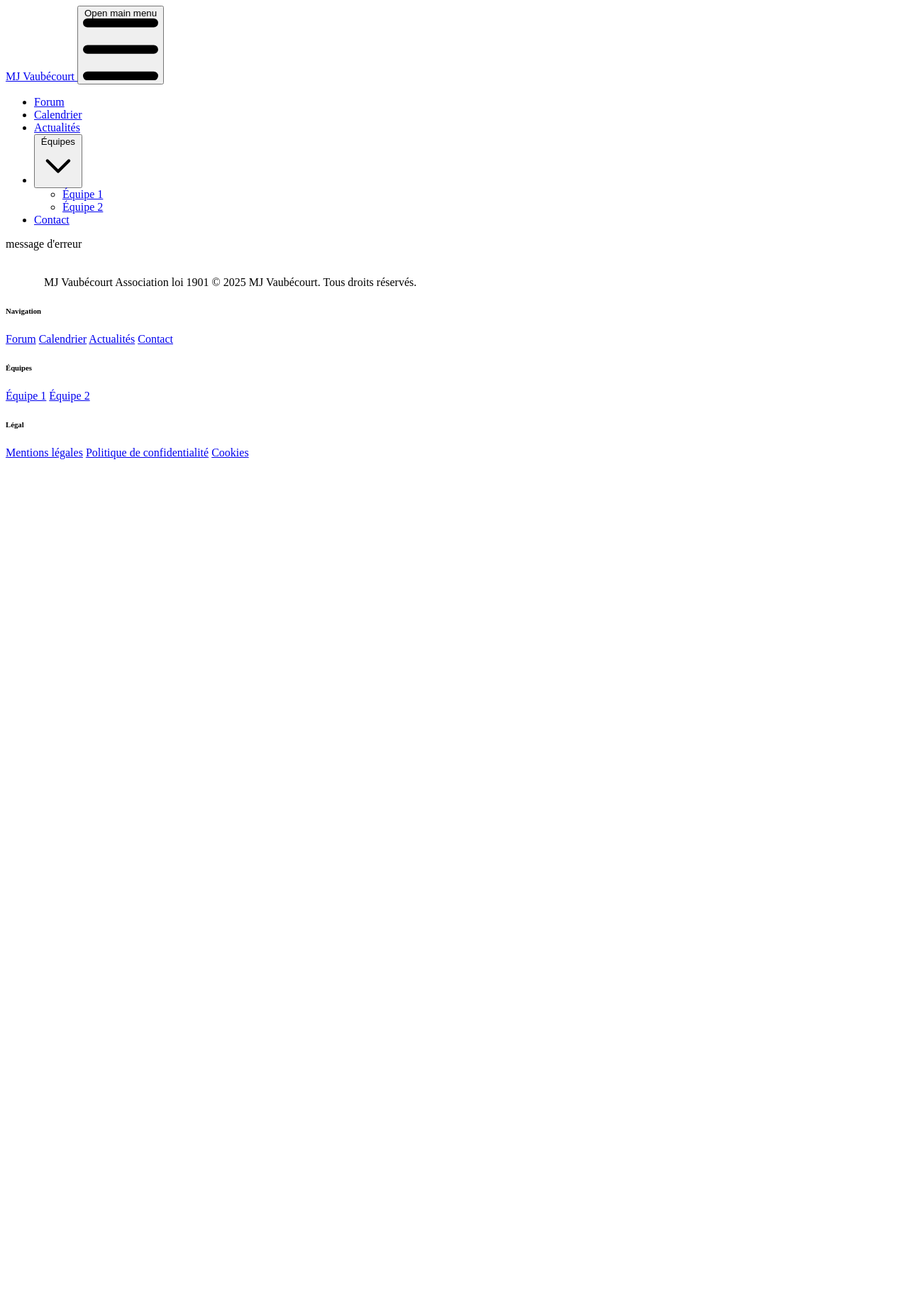
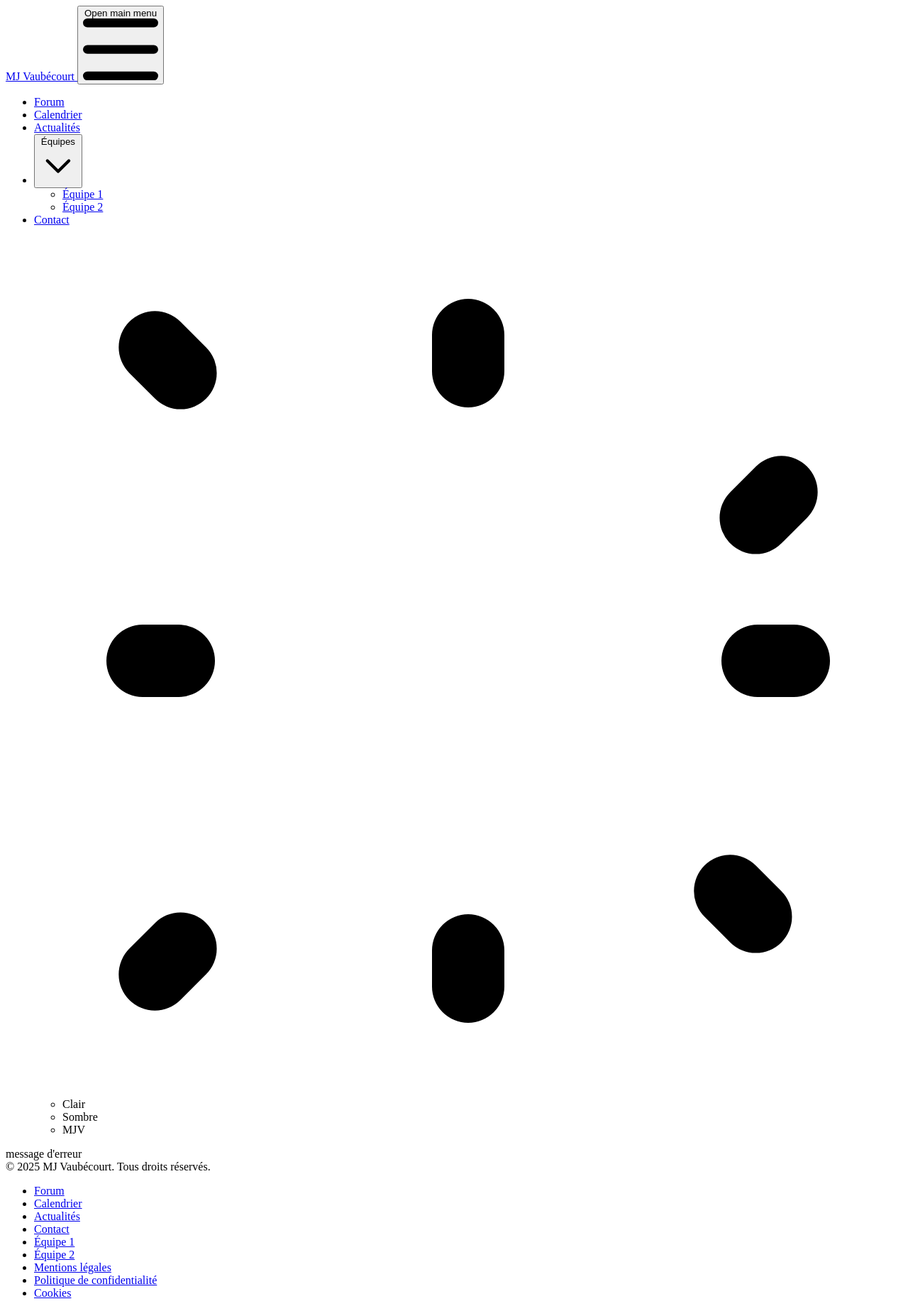
Before and after one commit to BaptChau/mjv-web, a Symfony app: template templates/forum/error.html.twig in a window 1280 px wide. Shown: the whole page at 71% size. Before the commit the page ends 647 px from the top, so only its background shows below. Run offline with Twig, Linux system fonts and the light colour scheme; the template is opened without the code that fills it, so the values that code supplies are empty; some libraries are stand-ins or nearby versions.

Commit message:
feat: style forum

```diff
--- a/assets/styles/app.css
+++ b/assets/styles/app.css
@@ -1,4 +1,4 @@
 @import "tailwindcss";
 @plugin "daisyui" {
-    themes: halloween --default
+    themes: light --default, dark --prefersdark, halloween;
 };
--- a/src/Entity/ForumPost.php
+++ b/src/Entity/ForumPost.php
@@ -17,16 +17,16 @@ class ForumPost
     #[ORM\Column(nullable: true)]
     private ?int $parentId = null;
 
-    #[ORM\Column(length: 64)]
+    #[ORM\Column(length: 64, nullable: true)]
     private ?string $title = null;
 
-    #[ORM\Column(type: Types::TEXT)]
+    #[ORM\Column(type: Types::TEXT, nullable: true)]
     private ?string $body = null;
 
     #[ORM\Column(length: 255)]
     private ?string $author = null;
 
-    #[ORM\Column]
+    #[ORM\Column(type: Types::BOOLEAN)]
     private ?bool $flag = null;
 
     public function getId(): ?int
--- a/src/Form/ForumPostForm.php
+++ b/src/Form/ForumPostForm.php
@@ -12,8 +12,11 @@ class ForumPostForm extends AbstractType
 {
     public function buildForm(FormBuilderInterface $builder, array $options): void
     {
+        dump($options);
+        if (empty($options['parent']) || $options['parent'] === false) {
+            $builder->add('title');
+        }
         $builder
-            ->add('title')
             ->add('body')
             ->add('author')
             ->add('save', SubmitType::class);
@@ -23,6 +26,7 @@ class ForumPostForm extends AbstractType
     {
         $resolver->setDefaults([
             'data_class' => ForumPost::class,
+            'parent' => false, // custom option
         ]);
     }
 }
--- a/templates/base.html.twig
+++ b/templates/base.html.twig
@@ -1,5 +1,5 @@
 <!DOCTYPE html>
-<html data-theme="halloween">
+<html data-theme="light" lang="fr">
     <head>
         <meta charset="UTF-8">
         <title>{% block title %}Welcome!{% endblock %}</title>
@@ -12,7 +12,7 @@
             {{ encore_entry_script_tags('app') }}
         {% endblock %}
     </head>
-    <body class="flex flex-col h-screen justify-between">
+    <body class="flex flex-col min-h-screen overflow-x-hidden">
         {% include 'components/navbar.html.twig' %}
         {% block body %}{% endblock %}
         {% include 'components/footer.html.twig' %}
--- a/templates/components/footer.html.twig
+++ b/templates/components/footer.html.twig
@@ -1,32 +1,36 @@
-<footer class="bg-base-200 text-base-content border-t border-base-300">
-  <div class="max-w-screen-xl mx-auto px-4 py-10 flex flex-col sm:flex-row sm:justify-between gap-8">
-    <div class="flex flex-col items-start">
-      <svg width="50" height="50" viewBox="0 0 24 24" fill="none" class="mb-2 fill-current">
-        <path d="M22.672 15.226l-2.432.811.841 2.515c.33 1.019-.209 2.127-1.23 2.456-1.15.325-2.148-.321-2.463-1.226l-.84-2.518-5.013 1.677.84 2.517c.391 1.203-.434 2.542-1.831 2.542-.88 0-1.601-.564-1.86-1.314l-.842-2.516-2.431.809c-1.135.328-2.145-.317-2.463-1.229-.329-1.018.211-2.127 1.231-2.456l2.432-.809-1.621-4.823-2.432.808c-1.355.384-2.558-.59-2.558-1.839 0-.817.509-1.582 1.327-1.846l2.433-.809-.842-2.515c-.33-1.02.211-2.129 1.232-2.458 1.02-.329 2.13.209 2.461 1.229l.842 2.515 5.011-1.677-.839-2.517c-.403-1.238.484-2.553 1.843-2.553.819 0 1.585.509 1.85 1.326l.841 2.517 2.431-.81c1.02-.33 2.131.211 2.461 1.229.332 1.018-.21 2.126-1.23 2.456l-2.433.809 1.622 4.823 2.433-.809c1.242-.401 2.557.484 2.557 1.838 0 .819-.51 1.583-1.328 1.847m-8.992-6.428l-5.01 1.675 1.619 4.828 5.011-1.674-1.62-4.829z"></path>
-      </svg>
-      <span class="font-semibold text-lg">MJ Vaubécourt</span>
-      <span class="text-sm opacity-70">Association loi 1901</span>
-      <span class="text-xs opacity-50 mt-2">© {{ "now"|date("Y") }} MJ Vaubécourt. Tous droits réservés.</span>
-    </div>
-    <div class="grid grid-cols-2 gap-8 sm:grid-cols-3">
-      <div>
-        <h6 class="footer-title mb-2 font-bold">Navigation</h6>
-        <a href="/forum" class="link link-hover block">Forum</a>
-        <a href="/calendrier" class="link link-hover block">Calendrier</a>
-        <a href="/actualites" class="link link-hover block">Actualités</a>
-        <a href="/contact" class="link link-hover block">Contact</a>
-      </div>
-      <div>
-        <h6 class="footer-title mb-2 font-bold">Équipes</h6>
-        <a href="/equipes/equipe1" class="link link-hover block">Équipe 1</a>
-        <a href="/equipes/equipe2" class="link link-hover block">Équipe 2</a>
-      </div>
-      <div>
-        <h6 class="footer-title mb-2 font-bold">Légal</h6>
-        <a href="#" class="link link-hover block">Mentions légales</a>
-        <a href="#" class="link link-hover block">Politique de confidentialité</a>
-        <a href="#" class="link link-hover block">Cookies</a>
-      </div>
-    </div>
+<footer class="bg-base-200 border-t border-base-300 rounded-none shadow-sm mt-4 mt-auto">
+  <div class="w-full mx-auto max-w-screen-xl p-4 flex flex-col gap-4 md:flex-row md:items-center md:justify-between">
+    <span class="text-sm text-gray-500 sm:text-center dark:text-gray-400">
+      © {{ "now"|date("Y") }} <span class="font-semibold">MJ Vaubécourt</span>. Tous droits réservés.
+    </span>
+    <ul class="flex flex-wrap justify-center md:justify-end items-center text-sm font-medium text-gray-500 dark:text-gray-400 gap-x-4 gap-y-2">
+      <li>
+        <a href="/forum" class="hover:underline">Forum</a>
+      </li>
+      <li>
+        <a href="/calendrier" class="hover:underline">Calendrier</a>
+      </li>
+      <li>
+        <a href="/actualites" class="hover:underline">Actualités</a>
+      </li>
+      <li>
+        <a href="/contact" class="hover:underline">Contact</a>
+      </li>
+      <li>
+        <a href="/equipes/equipe1" class="hover:underline">Équipe 1</a>
+      </li>
+      <li>
+        <a href="/equipes/equipe2" class="hover:underline">Équipe 2</a>
+      </li>
+      <li>
+        <a href="#" class="hover:underline">Mentions légales</a>
+      </li>
+      <li>
+        <a href="#" class="hover:underline">Politique de confidentialité</a>
+      </li>
+      <li>
+        <a href="#" class="hover:underline">Cookies</a>
+      </li>
+    </ul>
   </div>
 </footer>
--- a/templates/components/navbar.html.twig
+++ b/templates/components/navbar.html.twig
@@ -12,16 +12,29 @@
     <div class="hidden w-full lg:block lg:w-auto" id="navbar-main">
       <ul class="font-medium flex flex-col p-4 lg:p-0 mt-4 border border-base-200 rounded-lg bg-base-100 lg:flex-row lg:space-x-8 lg:mt-0 lg:border-0 lg:bg-base-100">
         <li>
-          <a href="/forum" class="block py-2 px-3 rounded hover:bg-base-200 lg:hover:bg-transparent">Forum</a>
+          <a href="/forum"
+             class="block py-2 px-3 rounded hover:bg-base-200 lg:hover:bg-transparent
+             {% if app.request.attributes.get('_route') starts with 'app_forum' %}text-primary font-semibold{% endif %}">
+            Forum
+          </a>
         </li>
         <li>
-          <a href="/calendrier" class="block py-2 px-3 rounded hover:bg-base-200 lg:hover:bg-transparent">Calendrier</a>
+          <a href="/calendrier"
+             class="block py-2 px-3 rounded hover:bg-base-200 lg:hover:bg-transparent
+             {% if app.request.attributes.get('_route') starts with 'app_calendrier' %}text-primary font-semibold{% endif %}">
+            Calendrier
+          </a>
         </li>
         <li>
-          <a href="/actualites" class="block py-2 px-3 rounded hover:bg-base-200 lg:hover:bg-transparent">Actualités</a>
+          <a href="/actualites"
+             class="block py-2 px-3 rounded hover:bg-base-200 lg:hover:bg-transparent
+             {% if app.request.attributes.get('_route') starts with 'app_actualites' %}text-primary font-semibold{% endif %}">
+            Actualités
+          </a>
         </li>
         <li class="relative group">
-          <button type="button" class="flex items-center w-full py-2 px-3 rounded hover:bg-base-200 lg:hover:bg-transparent">
+          <button type="button" class="flex items-center w-full py-2 px-3 rounded hover:bg-base-200 lg:hover:bg-transparent
+            {% if app.request.attributes.get('_route') starts with 'app_equipes' %}text-primary font-semibold{% endif %}">
             Équipes
             <svg class="w-4 h-4 ml-1" fill="none" stroke="currentColor" stroke-width="2" viewBox="0 0 24 24">
               <path stroke-linecap="round" stroke-linejoin="round" d="M19 9l-7 7-7-7"/>
@@ -33,8 +46,25 @@
           </ul>
         </li>
         <li>
-          <a href="/contact" class="block py-2 px-3 rounded hover:bg-base-200 lg:hover:bg-transparent">Contact</a>
+          <a href="/contact"
+             class="block py-2 px-3 rounded hover:bg-base-200 lg:hover:bg-transparent
+             {% if app.request.attributes.get('_route') starts with 'app_contact' %}text-primary font-semibold{% endif %}">
+            Contact
+          </a>
         </li>
+        <!-- Theme selector in navbar -->
+        <div class="dropdown dropdown-end ml-4">
+          <label tabindex="0" class="btn btn-ghost btn-sm">
+            <svg class="w-5 h-5" fill="none" stroke="currentColor" stroke-width="2" viewBox="0 0 24 24">
+              <path stroke-linecap="round" stroke-linejoin="round" d="M12 3v1m0 16v1m8.66-13.66l-.71.71M4.05 19.95l-.71.71M21 12h-1M4 12H3m16.95 7.07l-.71-.71M4.05 4.05l-.71-.71"/>
+            </svg>
+          </label>
+          <ul tabindex="0" class="dropdown-content z-[1] menu p-2 shadow bg-base-100 rounded-box w-36">
+            <li><a onclick="document.documentElement.setAttribute('data-theme', 'light')">Clair</a></li>
+            <li><a onclick="document.documentElement.setAttribute('data-theme', 'dark')">Sombre</a></li>
+            <li><a onclick="document.documentElement.setAttribute('data-theme', 'halloween')">MJV</a></li>
+          </ul>
+        </div>
       </ul>
     </div>
   </div>
```
Also changed, not shown: src/Controller/ForumController.php (+7 -4 lines), templates/components/answer.html.twig (added, +62 -0 lines), templates/components/post.html.twig (+13 -17 lines), templates/forum/form.html.twig (added, +25 -0 lines), templates/forum/index.html.twig (+34 -11 lines), templates/forum/single.html.twig (+36 -28 lines).
